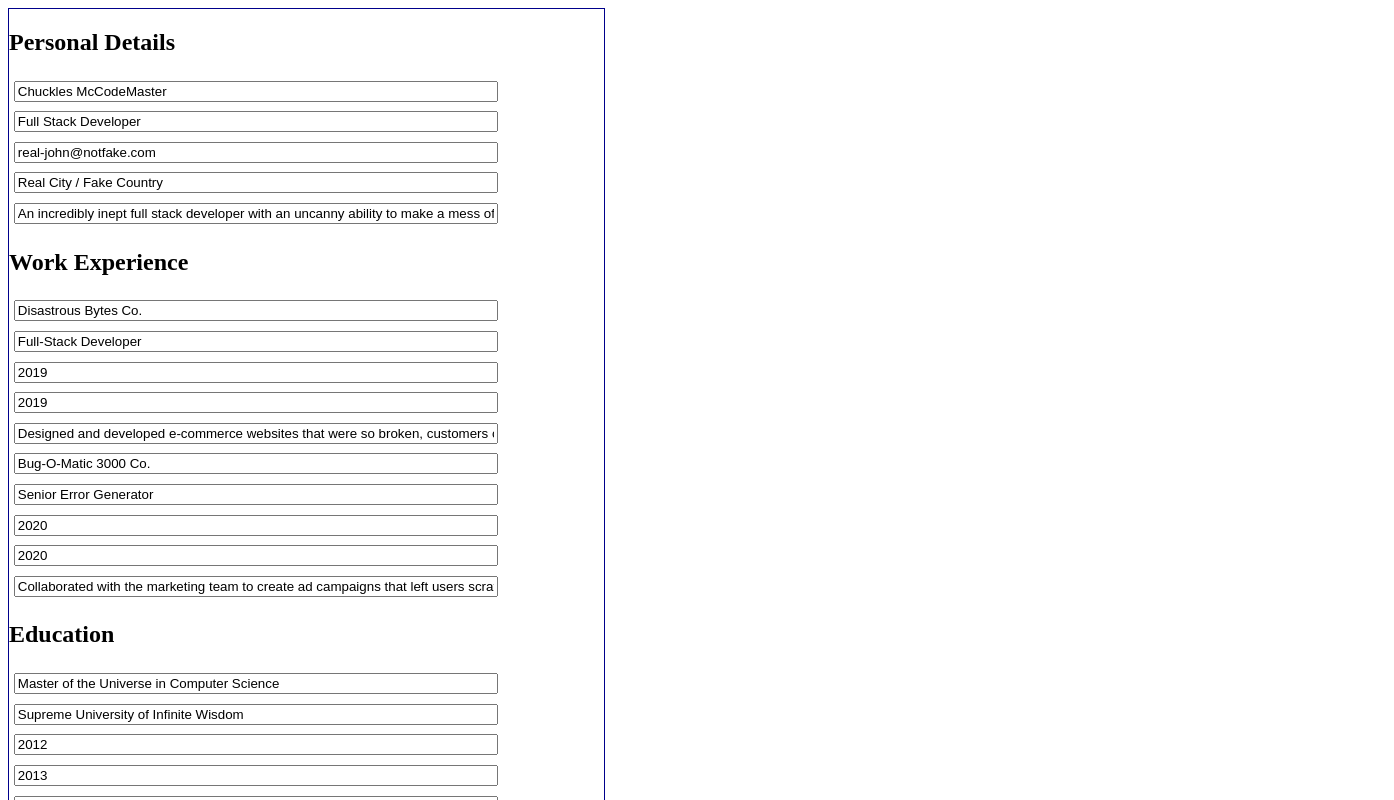
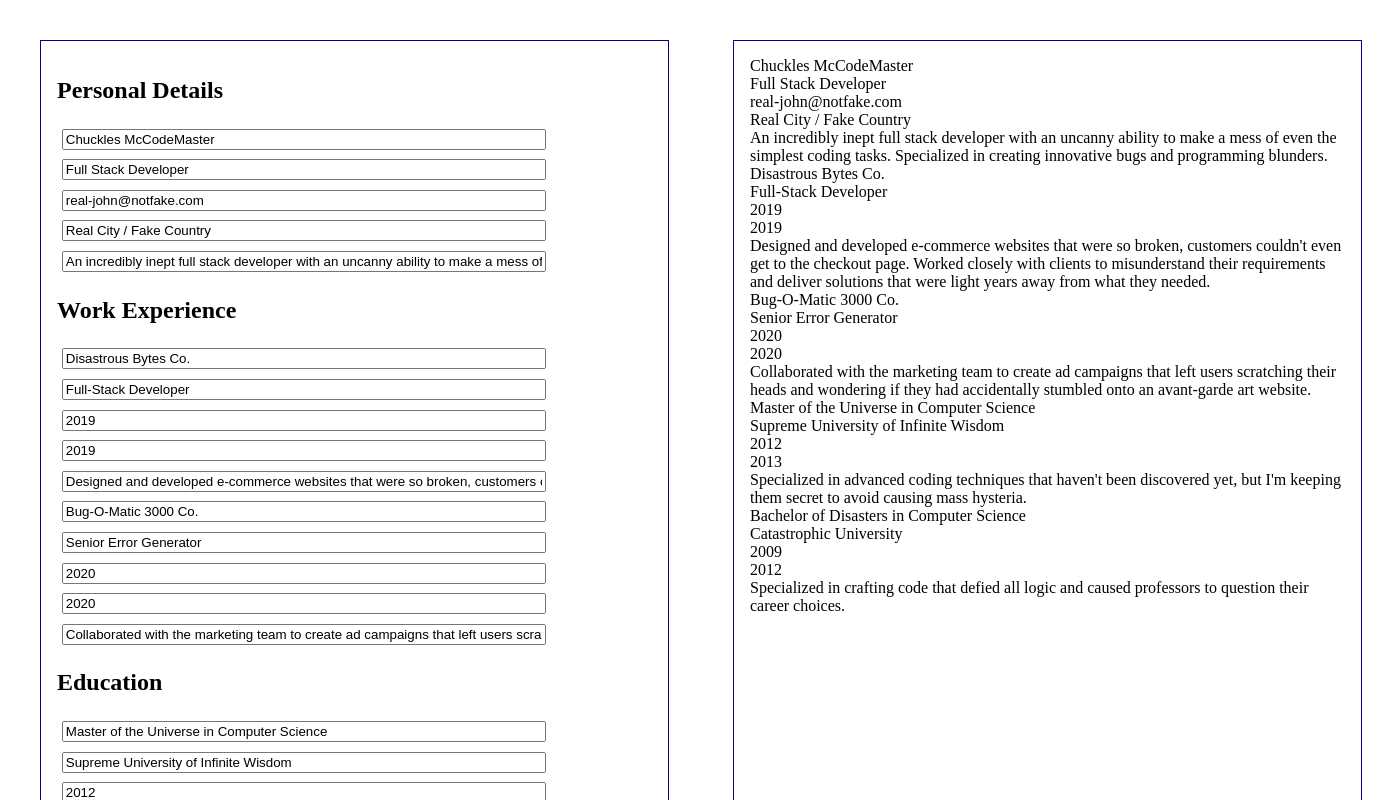
Before and after one commit to cagatay-usta/curriculum-vitae, a React (Create React App) app: page / in a window 1280 px wide. Shown: the top 800 px of the page, 1394 px wide, since content can reach past the window. Built offline with nearby package versions, Linux system fonts and the light colour scheme.

Commit message:
integrate display form components

```diff
--- a/src/App.js
+++ b/src/App.js
@@ -1,5 +1,6 @@
 import { Component } from "react";
 import InputForm from "./components/inputForm";
+import DisplayForm from "./components/displayForm";
 import "./styles/index.css";
 
 class App extends Component {
@@ -80,12 +81,19 @@ class App extends Component {
 
   render() {
     return (
+      <div className="app">
         <InputForm
           personal={this.state.personal}
           work={this.state.work}
           education={this.state.education}
           handler={this.onChangeHandler}
         />
+        <DisplayForm
+          personal={this.state.personal}
+          work={this.state.work}
+          education={this.state.education}
+        />
+      </div>
     );
   }
 }
--- /dev/null
+++ b/src/components/displayForm.js
@@ -0,0 +1,38 @@
+import React, { Component } from "react";
+
+class DisplayForm extends Component {
+  constructor(props) {
+    super(props);
+  }
+
+  render() {
+    const { personal, work, education } = this.props;
+    return (
+      <div id="display-form-container">
+        <div id="personal-display-container">
+          {Object.values(personal).map((item, index) => {
+            return <div key={index}>{item}</div>;
+          })}
+        </div>
+
+        <div id="work-display-container">
+          {work.map((listItem, index) => {
+            return Object.values(listItem).map((item, number) => {
+              return <div key={number}>{item}</div>;
+            });
+          })}
+        </div>
+
+        <div id="education-display-container">
+          {education.map((listItem, index) => {
+            return Object.values(listItem).map((item, number) => {
+              return <div key={number}>{item}</div>;
+            });
+          })}
+        </div>
+      </div>
+    );
+  }
+}
+
+export default DisplayForm;
--- a/src/styles/index.css
+++ b/src/styles/index.css
@@ -3,10 +3,16 @@ body {
   justify-content: start;
 }
 
-#input-form-container {
-  height: 842px;
+.app {
+  display: flex;
+
+}
+
+#input-form-container, #display-form-container {
   width: 595px;
   border: 1px solid darkblue;
+  padding: 1rem;
+  margin: 2rem;
 
   display: flex;
   flex-direction: column;
```
Lines whose indentation alone changed are shown as unchanged.
